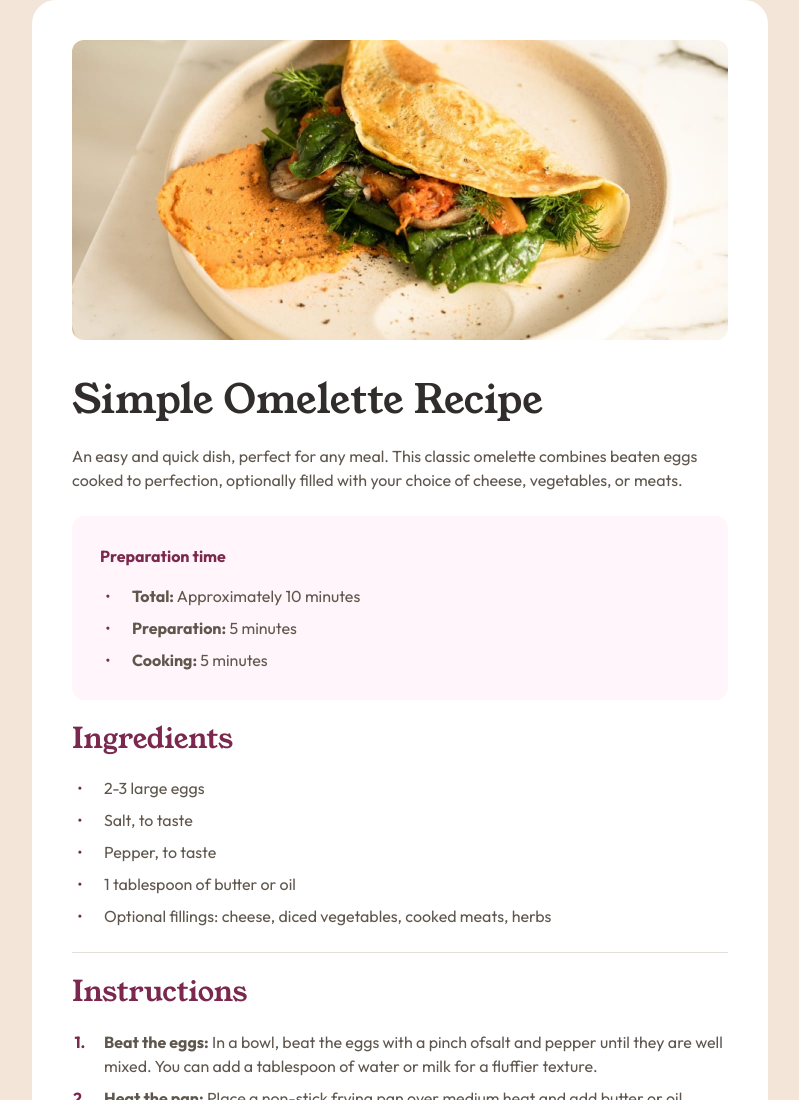
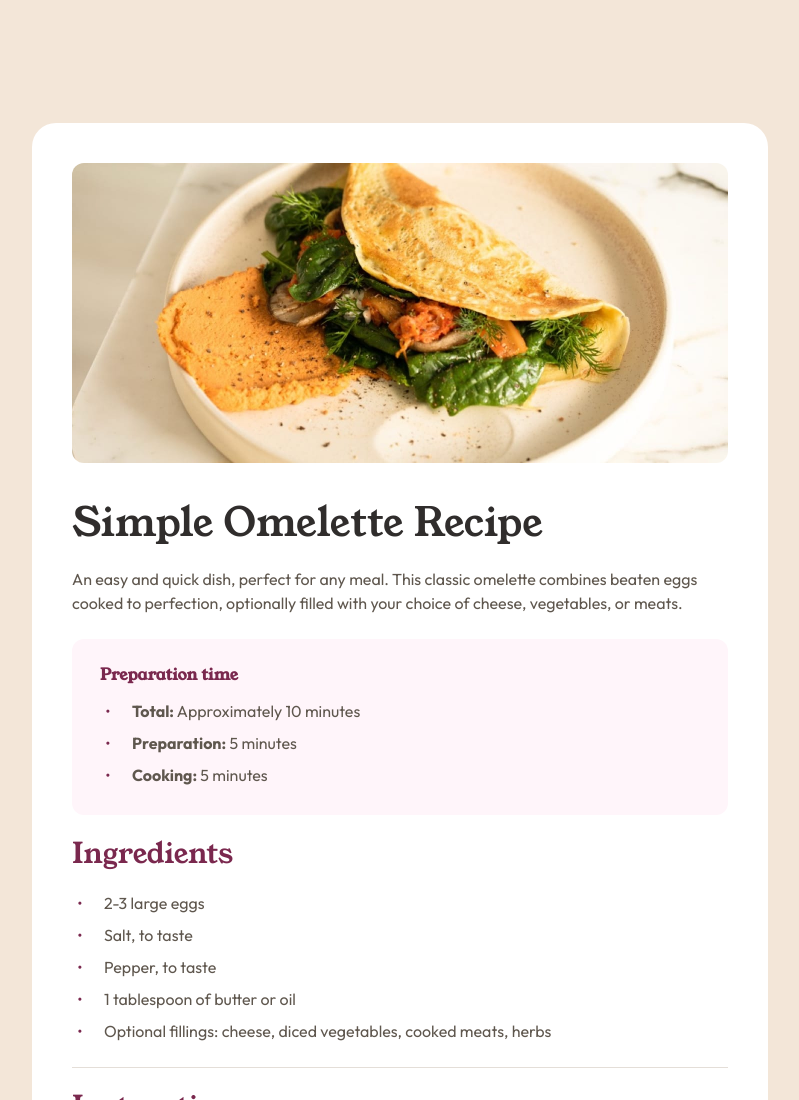
Before and after one commit to SuperMustard/FrontendMentor, a plain HTML site: page recipe_page/index.html in a window 1280 px wide. Shown: the top 1100 px of the page, without its empty margins (240-1039 px from the left). Drawn offline with Linux system fonts and the light colour scheme.

Commit message:
fix warn

```diff
--- a/recipe_page/global.css
+++ b/recipe_page/global.css
@@ -44,6 +44,7 @@ body {
   width: 100%;
   background-color: var(--eggshell);
   flex-direction: column;
+  padding: 123px 0;
 }
 
 footer {
@@ -88,7 +89,8 @@ h2 {
   line-height: 100%;
 }
 
-h3 {
+.preparation h2 {
+  font-size: 1rem;
   color: var(--dark-raspberry);
   font-weight: 700;
 }
--- a/recipe_page/index.html
+++ b/recipe_page/index.html
@@ -45,7 +45,7 @@
             </p>
           </div>
           <div class="preparation flexBoxText">
-            <h3>Preparation time</h3>
+            <h2>Preparation time</h2>
             <div class="flexBoxText ulContainer">
               <div class="flexBox liContainer">
                 <p class="flexBox bullet">&#x2022;</p>
```
